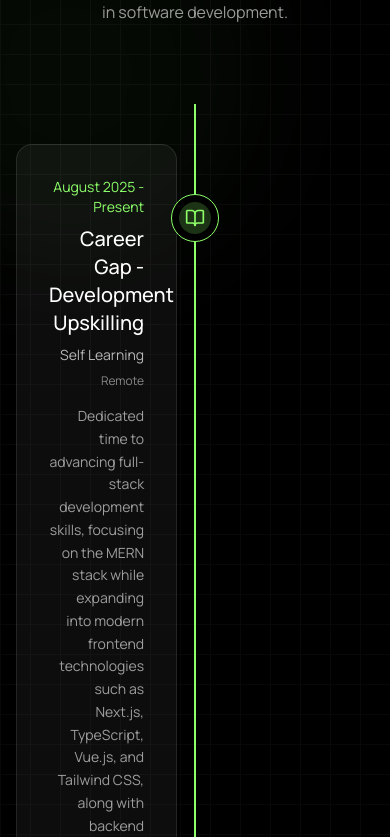
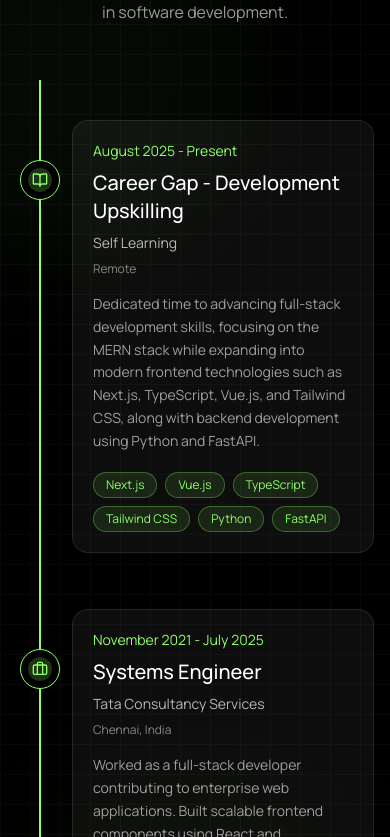
Before and after one commit to Karthikeyan1701/dev-personal-portfolio, a React (Vite) app: page / in a window 390 px wide. Shown: the part 9087-9924 px from the top of the page. Built offline with nearby package versions, Linux system fonts and the light colour scheme; no server answers.

Commit message:
Done responsive stylings for the time line section

```diff
--- a/src/components/sections/Timeline.jsx
+++ b/src/components/sections/Timeline.jsx
@@ -17,7 +17,10 @@ const iconMap = {
 
 const Timeline = () => {
   return (
-    <section id="timeline" className="relative py-20 bg-black overflow-hidden">
+    <section
+      id="timeline"
+      className="relative py-20 bg-black overflow-x-hidden"
+    >
       {/* Background Gradients */}
       <div className="absolute inset-0 overflow-hidden">
         <div className="absolute top-32 right-1/3 w-96 h-96 bg-primary/20 opacity-20 rounded-full blur-3xl" />
@@ -25,21 +28,22 @@ const Timeline = () => {
         <div className="absolute top-1/2 left-1/2 -translate-x-1/2 -translate-y-1/2 w-96 h-96 bg-primary/10 opacity-20 rounded-full blur-3xl" />
       </div>
 
-      {/* Optional grid pattern */}
+      {/* Grid Pattern */}
       <div
         className="absolute inset-0 opacity-[0.03]"
         style={{
           backgroundImage: `
-        linear-gradient(to right, white 1px, transparent 1px),
-        linear-gradient(to bottom, white 1px, transparent 1px)
-      `,
+            linear-gradient(to right, white 1px, transparent 1px),
+            linear-gradient(to bottom, white 1px, transparent 1px)
+          `,
           backgroundSize: '30px 30px',
         }}
       />
+
       <div className="relative z-10 max-w-7xl mx-auto px-4 sm:px-6 lg:px-8">
         {/* Section Header */}
         <FadeIn delay={0}>
-          <div className="text-center mb-30">
+          <div className="text-center mb-24">
             <div className="inline-flex items-center gap-2 px-4 py-2 bg-primary/10 border border-primary/30 rounded-full mb-6">
               <Clock className="w-4 h-4 text-primary" />
               <span className="text-sm text-primary font-medium tracking-wider uppercase">
@@ -60,31 +64,42 @@ const Timeline = () => {
 
         {/* Timeline Container */}
         <div className="relative">
-          {/* Center Stem */}
-          <div className="absolute left-1/2 -translate-x-1/2 -top-10 -bottom-10 w-0.5 bg-primary" />
+          {/* Stem */}
+          <div className="absolute left-6 lg:left-1/2 -translate-x-1/2 -top-10 -bottom-10 w-0.5 bg-primary" />
+
           {timeline.map((item, index) => {
             const isLeft = index % 2 === 0;
             const Icon = iconMap[item.type];
 
             return (
-              <div key={item.id} className="relative flex items-start mb-20">
+              <div
+                key={item.id}
+                className="relative flex items-start gap-x-6 lg:gap-x-12 mb-14 lg:mb-20 pl-14 lg:pl-0"
+              >
                 {/* Node */}
                 <div
-                  className="absolute left-1/2 -translate-x-1/2
-                    w-12 h-12 bg-black border border-primary
-                    rounded-full flex items-center justify-center z-10 mt-12.5"
+                  className="absolute left-6 lg:left-1/2 -translate-x-1/2
+                  w-10 h-10 lg:w-12 lg:h-12
+                  bg-black border border-primary
+                  rounded-full flex items-center justify-center z-10 mt-10"
                 >
-                  <div className="w-8 h-8 bg-primary/20 rounded-full flex items-center justify-center">
-                    <Icon className="w-5 h-5 text-primary" />
+                  <div className="w-6 h-6 lg:w-8 lg:h-8 bg-primary/20 rounded-full flex items-center justify-center">
+                    <Icon className="w-4 h-4 lg:w-5 lg:h-5 text-primary" />
                   </div>
                 </div>
 
                 {/* Timeline Card */}
                 <FadeIn delay={index * 100}>
                   <div
-                    className={`relative z-20 w-[45%] bg-white/5 border border-white/10
-                    rounded-2xl p-8 backdrop-blur-sm hover:border-primary/30 transition-all duration-300
-                    ${isLeft ? 'mr-auto text-right' : 'ml-auto text-left'}`}
+                    className={`relative z-20 w-full lg:w-[45%]
+                    bg-white/5 border border-white/10
+                    rounded-2xl p-5 lg:p-8 backdrop-blur-sm
+                    hover:border-primary/30 transition-all duration-300
+                    ${
+                      isLeft
+                        ? 'lg:mr-auto lg:text-right text-left'
+                        : 'lg:ml-auto text-left'
+                    }`}
                   >
                     {/* Period */}
                     <p className="text-primary text-sm mb-2">{item.period}</p>
@@ -103,7 +118,7 @@ const Timeline = () => {
                     {item.location && (
                       <p
                         className={`text-white/50 text-xs mb-4 ${
-                          isLeft ? 'text-right' : 'text-left'
+                          isLeft ? 'lg:text-right text-left' : 'text-left'
                         }`}
                       >
                         {item.location}
@@ -118,7 +133,9 @@ const Timeline = () => {
                     {/* Skills */}
                     <div
                       className={`flex flex-wrap gap-2 ${
-                        isLeft ? 'justify-end' : 'justify-start'
+                        isLeft
+                          ? 'lg:justify-end justify-start'
+                          : 'justify-start'
                       }`}
                     >
                       {item.skills.map((skill, i) => (
```
